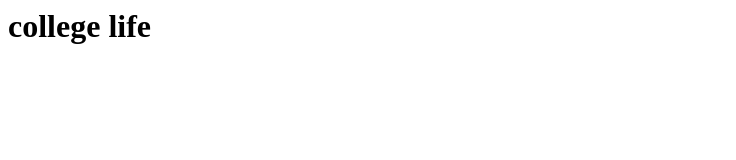
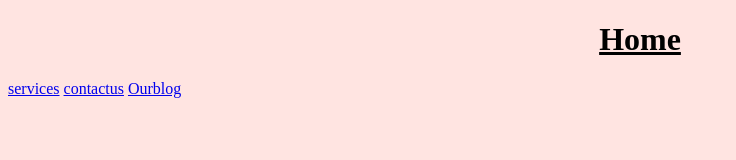
Before and after one commit to octocat-fury/A-s-gang, a plain HTML site: page index.html in a window 1280 px wide. Shown: the whole page, without its empty margins (0-736 px from the left). Drawn offline with Linux system fonts and the light colour scheme.

Commit message:
Update index.html

```diff
--- a/index.html
+++ b/index.html
@@ -1,5 +1,14 @@
-<htmL>
-    <body>
-    <h1>college life</h1>
-    </body>
-    </html>
+<!DOCTYPE html>
+<html lang="en">
+<head>
+    <meta charset="UTF-8">
+    <meta name="viewport" content="width=device-width, initial-scale=1.0">
+    <title>Document</title>
+</head>
+<body bgcolor="mistyrose">
+    <center><h1><u>Home</u></h1></center>
+    <a href="services.html">services</a>
+    <a href="contactus.html">contactus</a>
+    <a href="Ourblog.html">Ourblog</a>
+</body>
+</html>
```
